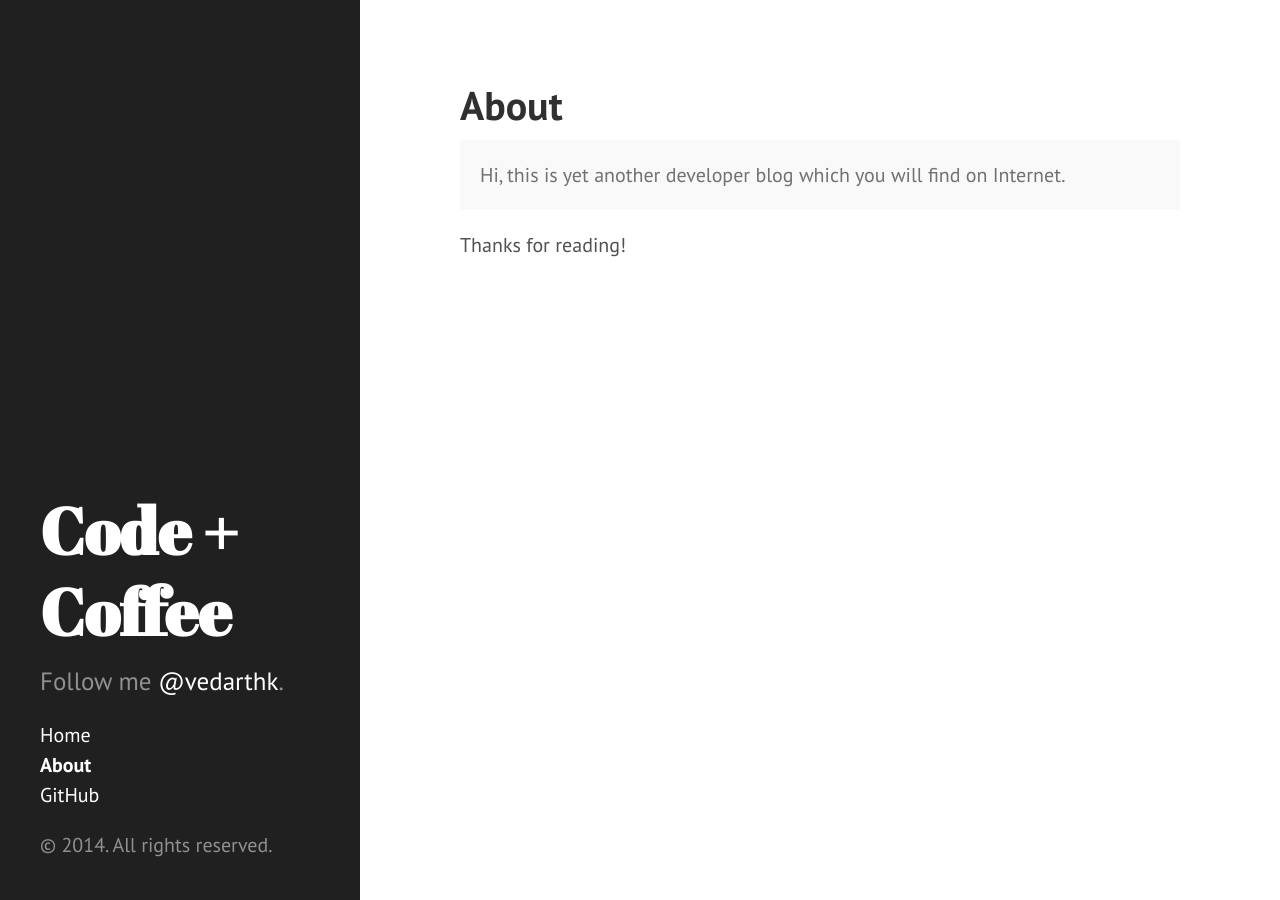
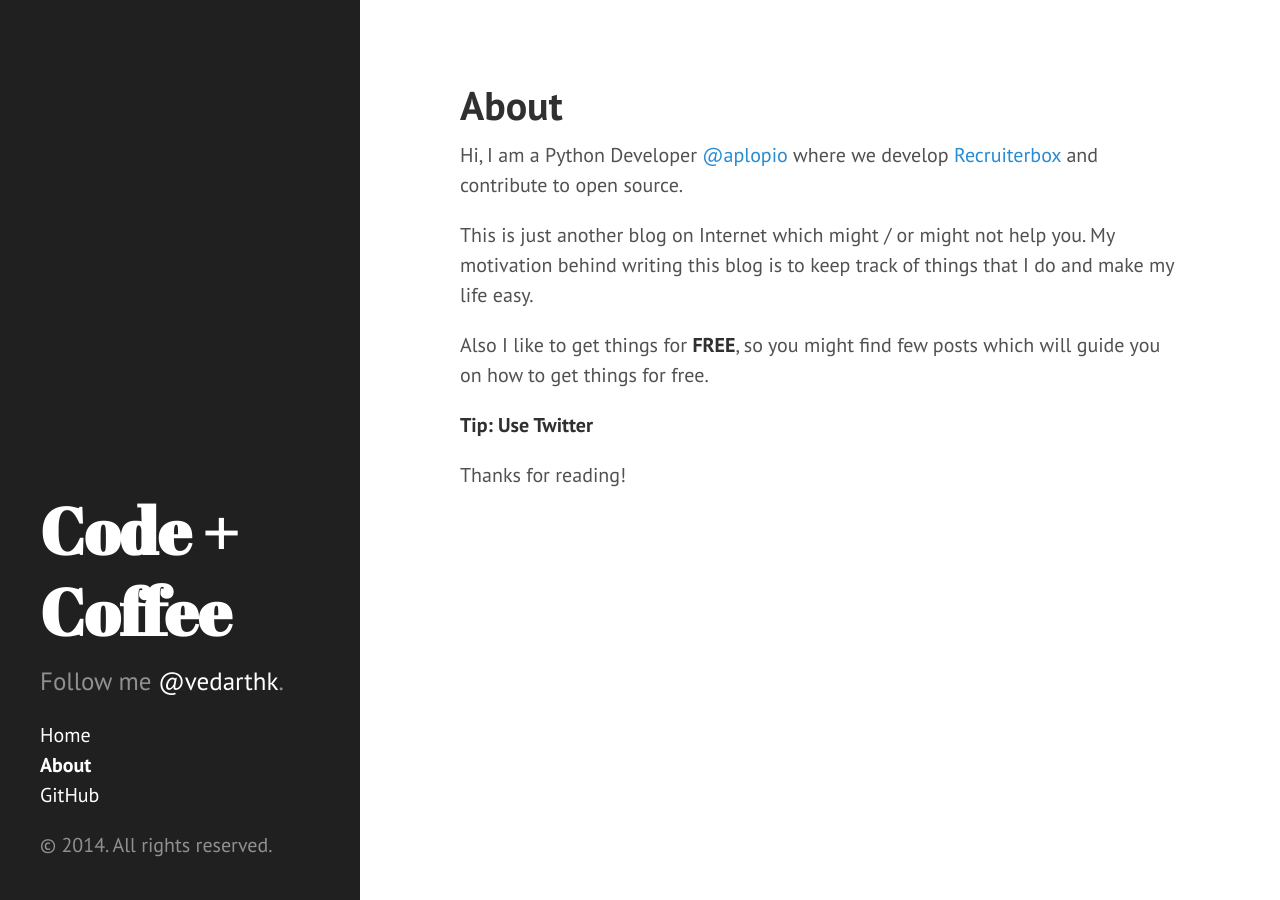
Before and after one commit to vedarthk/vedarthk.github.io, a Jekyll site: the page built from about.md, in a window 1280 px wide. Built offline with Jekyll 4.4.1, drawn with Linux system fonts in a browser that asks for light colours; Markdown is read by kramdown in place of the engine named in the settings.

Commit message:
Update about page.

```diff
--- a/about.md
+++ b/about.md
@@ -3,8 +3,14 @@ layout: page
 title: About
 ---
 
-<p class="message">
-  Hi, this is yet another developer blog which you will find on Internet.
-</p>
+
+  Hi, I am a Python Developer [@aplopio](http://aplopio.com) where we develop [Recruiterbox](http://recruiterbox.com) and contribute to open source.
+
+This is just another blog on Internet which might / or might not help you. My motivation behind writing this blog is to keep track of things that I do and make my life easy.
+
+Also I like to get things for **FREE**, so you might find few posts which will guide you on how to get things for free.
+
+**Tip: Use Twitter**
+
 
 Thanks for reading!
```
